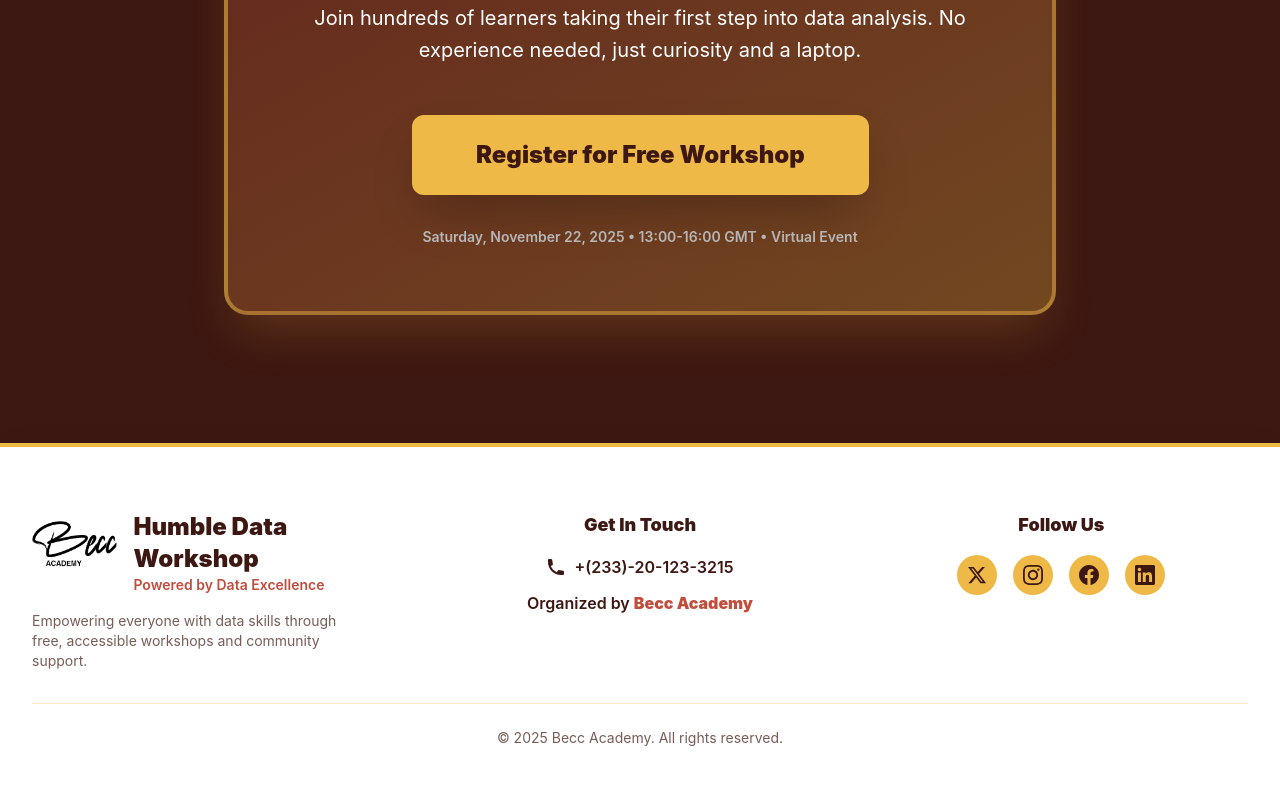
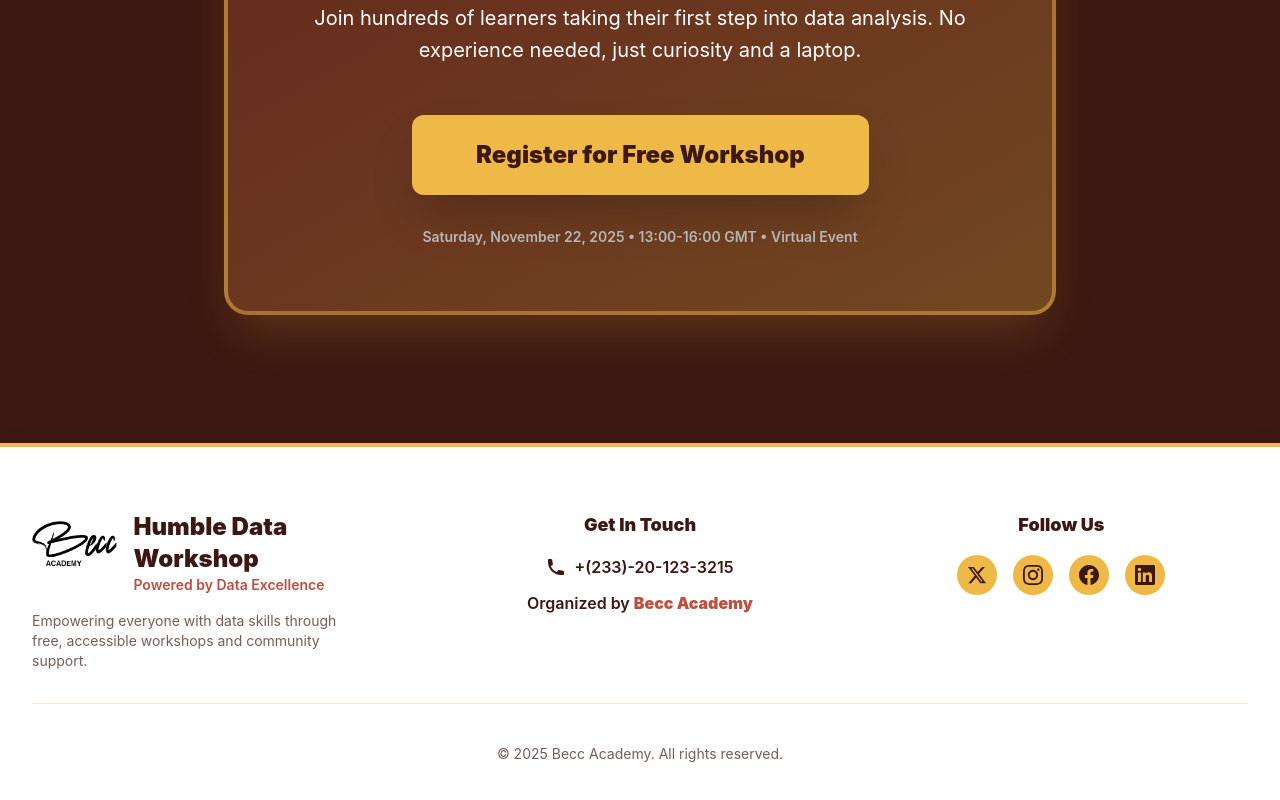
Before and after one commit to becc-academy/HumbleDataLP, a Vue app: page / in a window 1280 px wide. Shown: the part 5377-6177 px from the top of the page. Built offline with nearby package versions, Linux system fonts and the light colour scheme.

Commit message:
style: increase copyright section spacing further

```diff
--- a/src/components/HumbleDataLanding.vue
+++ b/src/components/HumbleDataLanding.vue
@@ -402,7 +402,7 @@ const schedule = [
         </div>
 
         <!-- Bottom Bar -->
-        <div class="border-t border-humble-yellow/30 pt-6 text-center">
+        <div class="border-t border-humble-yellow/30 pt-10 mt-6 text-center">
           <p class="text-humble-brown/70 text-sm">© 2025 Becc Academy. All rights reserved.</p>
         </div>
       </div>
```
